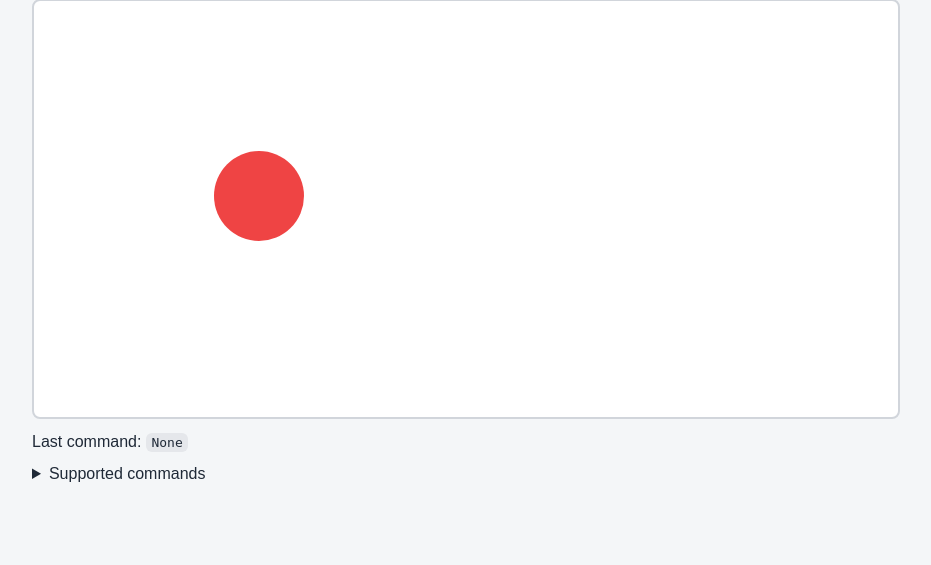
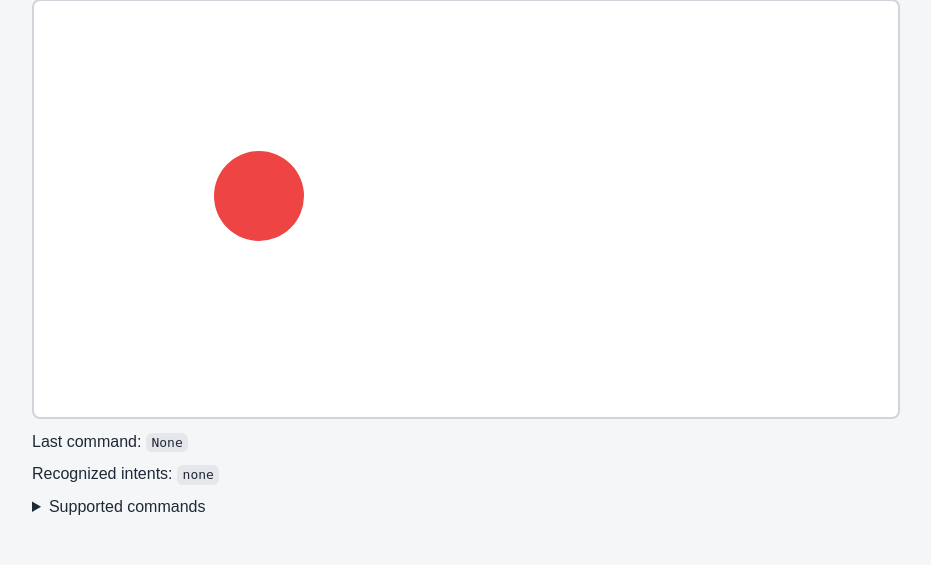
Before and after one commit to Collin-1/AudioViz, a Flask app: page / in a window 1280 px wide. Shown: the part 172-737 px from the top of the page, without its empty margins (174-1105 px from the left). Run offline with Flask 3, Linux system fonts and the light colour scheme.

Commit message:
add context to UI/index.html

```diff
--- a/templates/index.html
+++ b/templates/index.html
@@ -32,6 +32,11 @@
         <code id="lastCommand">None</code>
       </div>
 
+      <div class="command-log">
+        <span>Recognized intents:</span>
+        <code id="recognizedIntents">none</code>
+      </div>
+
       <details>
         <summary>Supported commands</summary>
         <ul>
```
